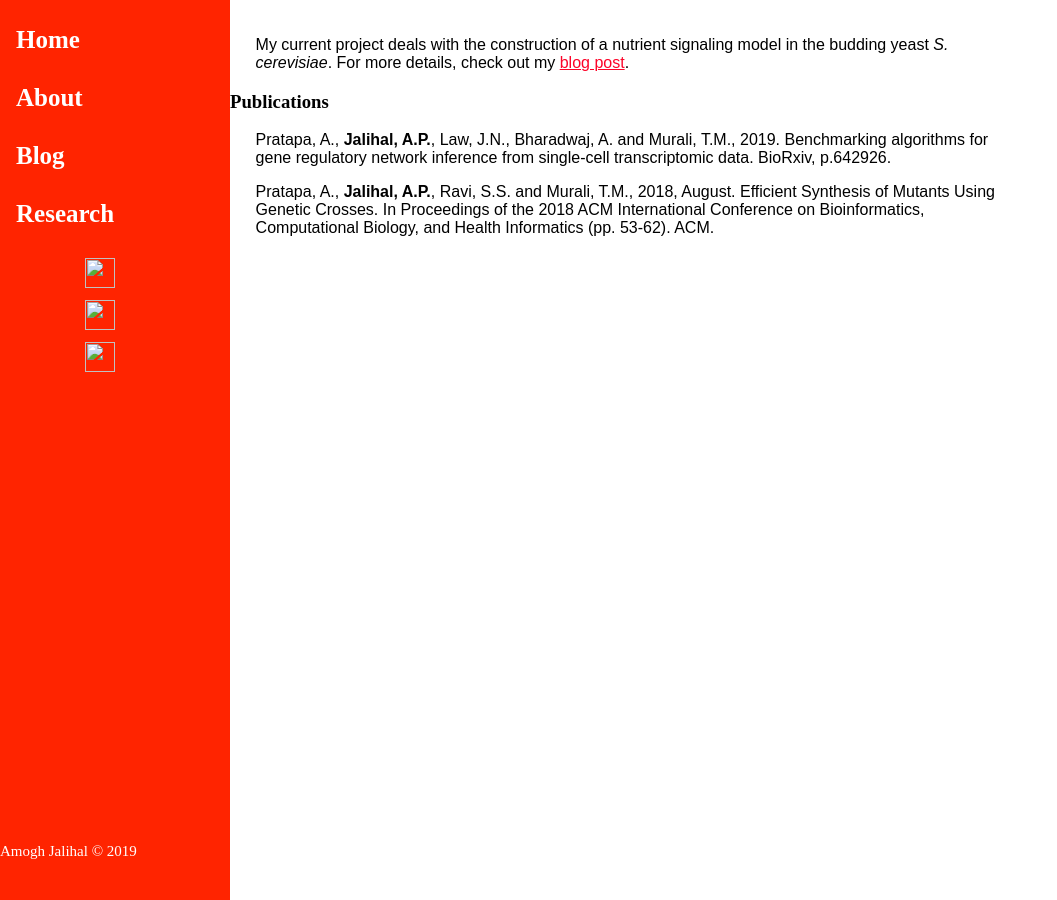
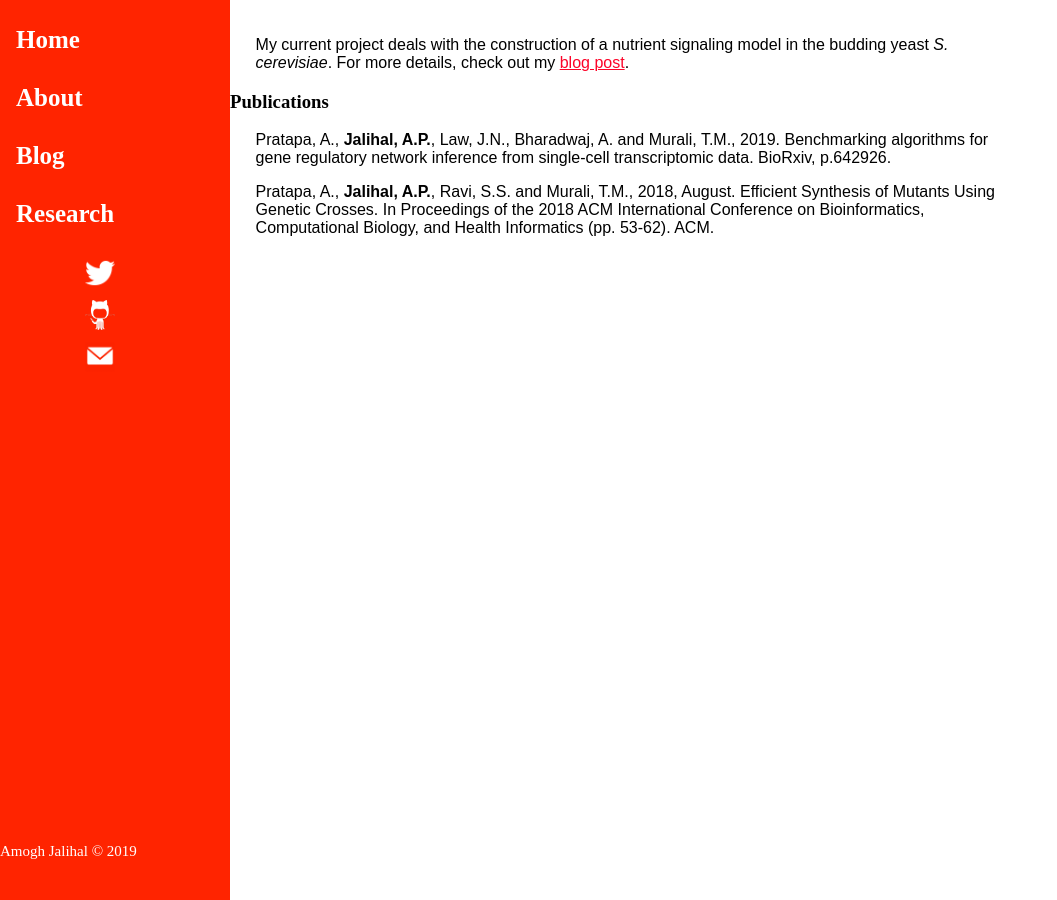
Before and after one commit to amoghpj/amoghpj.github.io, a Jekyll site: the page built from research.md, in a window 1280 px wide. Shown: the whole page, without its empty margins (0-1057 px from the left). Built offline with Jekyll 4.4.1, drawn with Linux system fonts in a browser that asks for light colours.

Commit message:
Update link type in sidebar

```diff
--- a/_layouts/default.html
+++ b/_layouts/default.html
@@ -11,15 +11,15 @@
       {% include navigation.html %}
         <div class="icon">
           <a href="http://www.twitter.com/amogh_jalihal">
-            <img src="{{site.url}}/assets/images/twitter-white.png"></a>
+            <img src="/assets/images/twitter-white.png"></a>
         </div>
         <div class="icon">
           <a href="http://www.github.com/amoghpj">
-            <img src="{{site.url}}/assets/images/github-white.png"></a>
+            <img src="/assets/images/github-white.png"></a>
         </div>
         <div class="icon">
           <a href="mailto:amogh.jalihal@gmail.com">
-            <img src="{{site.url}}/assets/images/email-white.png"></a>
+            <img src="/assets/images/email-white.png"></a>
         </div>
     <div class="footer">
       {% include footer.html %}
```
